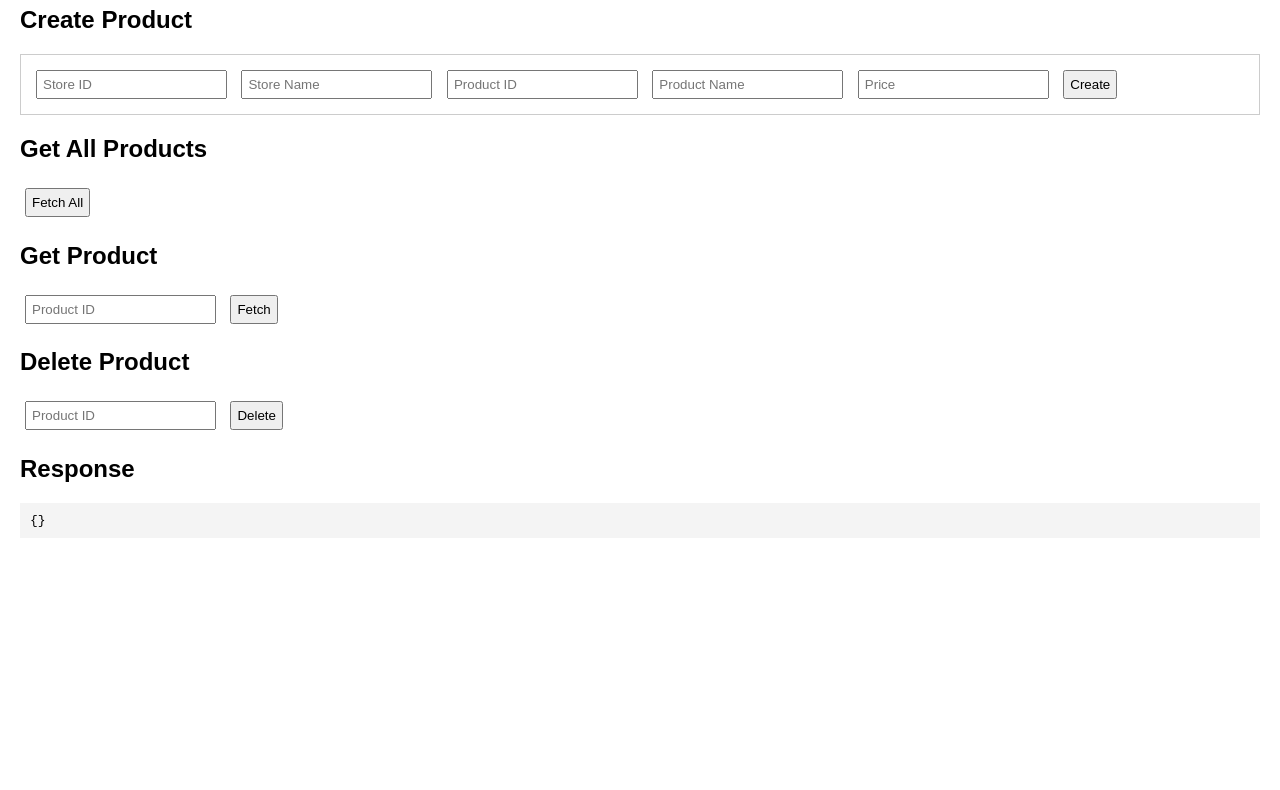
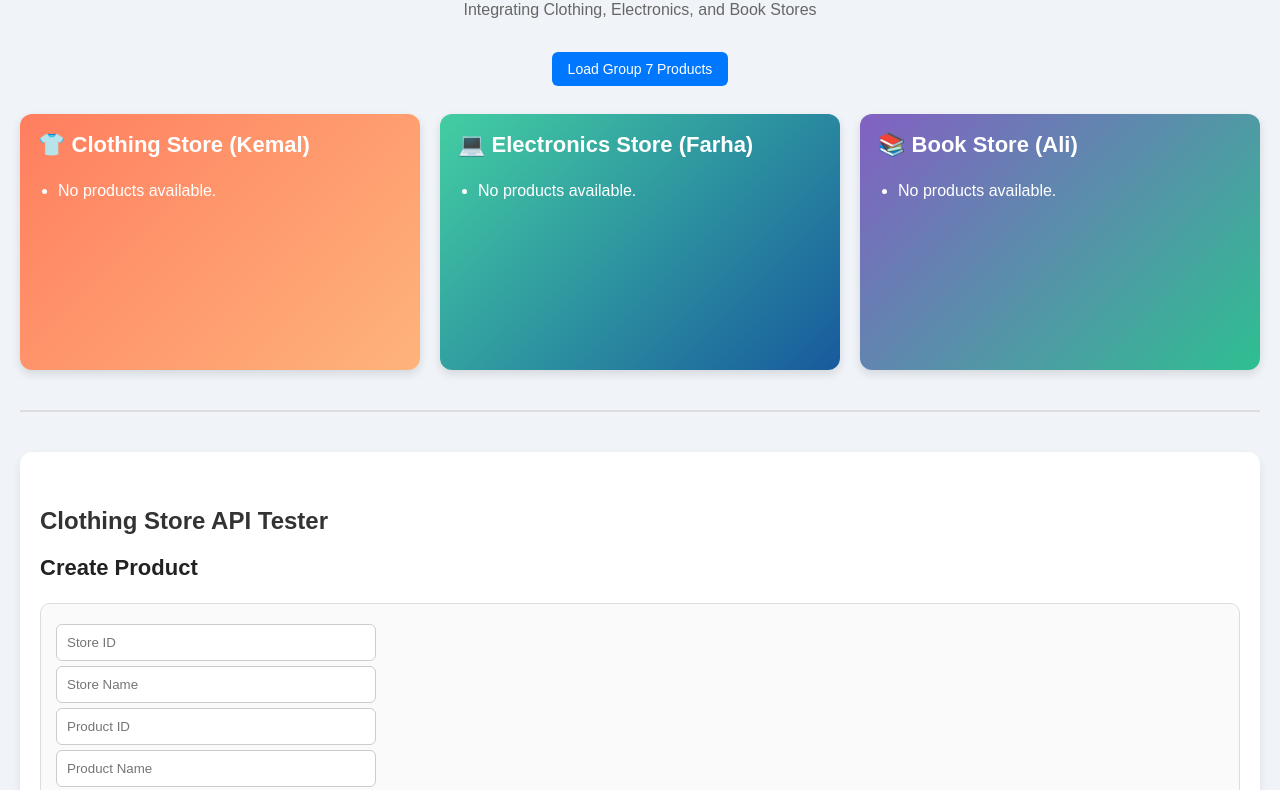
Before and after one commit to KemalUCa/clothing-store, a website: page public/index.html in a window 1280 px wide. Shown: the part 74-864 px from the top of the page. Before the commit the page ends 800 px from the top, so only its background shows below. Drawn offline with Linux system fonts and the light colour scheme; no server answers.

Commit message:
second commit

```diff
--- a/public/index.html
+++ b/public/index.html
@@ -1,42 +1,210 @@
 <!DOCTYPE html>
 <html lang="en">
 <head>
-<meta charset="UTF-8">
-<title>Clothing Store API Tester</title>
+  <meta charset="UTF-8" />
+  <meta name="viewport" content="width=device-width, initial-scale=1.0" />
+  <title>Group 7 Store</title>
   <style>
-  body { font-family: Arial; margin: 20px; }
-  form { margin-bottom: 20px; border: 1px solid #ccc; padding: 10px; }
-  input, button { margin: 5px; padding: 5px; }
-  pre { background: #f4f4f4; padding: 10px; }
+    body {
+      font-family: Arial, sans-serif;
+      margin: 20px;
+      background: #f0f4f8;
+      color: #222;
+    }
+
+    h1 {
+      text-align: center;
+      color: #222;
+      margin-bottom: 10px;
+    }
+
+    h2 {
+      margin-top: 35px;
+      color: #333;
+    }
+
+    h3 {
+      margin-top: 0;
+      font-size: 22px;
+    }
+
+    .subtitle {
+      text-align: center;
+      color: #666;
+      margin-bottom: 25px;
+    }
+
+    .stores-container {
+      display: grid;
+      grid-template-columns: repeat(auto-fit, minmax(260px, 1fr));
+      gap: 20px;
+      margin-top: 20px;
+    }
+
+    .store-card {
+      border-radius: 12px;
+      padding: 18px;
+      color: white;
+      box-shadow: 0 4px 10px rgba(0, 0, 0, 0.12);
+      min-height: 220px;
+    }
+
+    .clothing {
+      background: linear-gradient(135deg, #ff7e5f, #feb47b);
+    }
+
+    .electronics {
+      background: linear-gradient(135deg, #43cea2, #185a9d);
+    }
+
+    .books {
+      background: linear-gradient(135deg, #8360c3, #2ebf91);
+    }
+
+    .store-card ul {
+      padding-left: 20px;
+      margin: 0;
+    }
+
+    .store-card li {
+      margin-bottom: 8px;
+      line-height: 1.4;
+    }
+
+    .top-actions {
+      text-align: center;
+      margin-bottom: 20px;
+    }
+
+    button {
+      padding: 9px 16px;
+      margin: 8px 5px;
+      background: #0077ff;
+      color: white;
+      border: none;
+      cursor: pointer;
+      border-radius: 6px;
+      font-size: 14px;
+    }
+
+    button:hover {
+      background: #005fcc;
+    }
+
+    .tester-section {
+      margin-top: 40px;
+      background: white;
+      border-radius: 12px;
+      padding: 20px;
+      box-shadow: 0 4px 10px rgba(0, 0, 0, 0.08);
+    }
+
+    form {
+      margin-top: 15px;
+      margin-bottom: 20px;
+      padding: 15px;
+      background: #fafafa;
+      border: 1px solid #ddd;
+      border-radius: 10px;
+    }
+
+    input {
+      margin: 5px 0;
+      padding: 10px;
+      width: 100%;
+      max-width: 320px;
+      display: block;
+      border: 1px solid #ccc;
+      border-radius: 6px;
+      box-sizing: border-box;
+    }
+
+    pre {
+      background: #222;
+      color: #0f0;
+      padding: 14px;
+      border-radius: 8px;
+      overflow-x: auto;
+      white-space: pre-wrap;
+      word-wrap: break-word;
+    }
+
+    hr {
+      margin: 40px 0;
+      border: none;
+      border-top: 2px solid #ddd;
+    }
+
+    .small-note {
+      color: #666;
+      font-size: 14px;
+    }
   </style>
 </head>
 <body>
 
-<h1>Clothing Store API Tester</h1>
+  <h1>🛍️ Group 7 Store</h1>
+  <p class="subtitle">Integrating Clothing, Electronics, and Book Stores</p>
 
-<h2>Create Product</h2>
+
+
+  <div class="top-actions">
+    <button onclick="loadGroupStores()">Load Group 7 Products</button>
+  </div>
+
+  <div class="stores-container">
+    <div class="store-card clothing">
+      <h3>👕 Clothing Store (Kemal)</h3>
+      <ul id="clothingList">
+        <li>No products loaded yet.</li>
+      </ul>
+    </div>
+
+    <div class="store-card electronics">
+      <h3>💻 Electronics Store (Farha)</h3>
+      <ul id="electronicsList">
+        <li>No products loaded yet.</li>
+      </ul>
+    </div>
+
+    <div class="store-card books">
+      <h3>📚 Book Store (Ali)</h3>
+      <ul id="booksList">
+        <li>No products loaded yet.</li>
+      </ul>
+    </div>
+  </div>
+
+  <hr>
+
+  <div class="tester-section">
+    <h2>Clothing Store API Tester</h2>
+
+
+    <h3>Create Product</h3>
     <form id="createForm">
-  <input type="number" id="storeId" placeholder="Store ID" required>
-  <input type="text" id="storeName" placeholder="Store Name" required>
-  <input type="number" id="productId" placeholder="Product ID" required>
-  <input type="text" id="productName" placeholder="Product Name" required>
-  <input type="number" id="price" placeholder="Price" required>
-  <button type="submit">Create</button>
+      <input type="number" id="storeId" placeholder="Store ID" required />
+      <input type="text" id="storeName" placeholder="Store Name" required />
+      <input type="number" id="productId" placeholder="Product ID" required />
+      <input type="text" id="productName" placeholder="Product Name" required />
+      <input type="number" id="price" placeholder="Price" required />
+      <button type="submit">Create Product</button>
     </form>
 
-<h2>Get All Products</h2>
+    <h3>Get All Products</h3>
     <button onclick="getAll()">Fetch All</button>
 
-<h2>Get Product</h2>
-<input type="number" id="getId" placeholder="Product ID">
-<button onclick="getOne()">Fetch</button>
+    <h3>Get Product</h3>
+    <input type="number" id="getId" placeholder="Product ID" />
+    <button onclick="getOne()">Fetch Product</button>
 
-<h2>Delete Product</h2>
-<input type="number" id="deleteId" placeholder="Product ID">
-<button onclick="deleteProduct()">Delete</button>
+    <h3>Delete Product</h3>
+    <input type="number" id="deleteId" placeholder="Product ID" />
+    <button onclick="deleteProduct()">Delete Product</button>
 
-<h2>Response</h2>
+    <h3>Response</h3>
     <pre id="output">{}</pre>
+  </div>
 
   <script>
     const output = document.getElementById("output");
@@ -45,16 +213,64 @@ function show(data) {
       output.textContent = JSON.stringify(data, null, 2);
     }
 
+    function renderList(elementId, products) {
+      const list = document.getElementById(elementId);
+      list.innerHTML = "";
+
+      if (!products || products.length === 0) {
+        list.innerHTML = "<li>No products available.</li>";
+        return;
+      }
+
+      products.forEach(product => {
+        const li = document.createElement("li");
+        li.textContent = `${product.productName} - $${product.price}`;
+        list.appendChild(li);
+      });
+    }
+
+    async function loadGroupStores() {
+      try {
+        const response = await fetch("/all-products");
+        const allProducts = await response.json();
+
+        const clothingProducts = allProducts.filter(
+          p => p.storeName && p.storeName.toLowerCase().includes("clothing")
+        );
+
+        const electronicsProducts = allProducts.filter(
+          p => p.storeName && p.storeName.toLowerCase().includes("electronics")
+        );
+
+        const bookProducts = allProducts.filter(
+          p =>
+            p.storeName &&
+            (p.storeName.toLowerCase().includes("book") ||
+             p.storeName.toLowerCase().includes("books"))
+        );
+
+        renderList("clothingList", clothingProducts);
+        renderList("electronicsList", electronicsProducts);
+        renderList("booksList", bookProducts);
+      } catch (error) {
+        console.log("Could not load integrated store data:", error.message);
+
+        renderList("clothingList", []);
+        renderList("electronicsList", []);
+        renderList("booksList", []);
+      }
+    }
+
     // CREATE
     document.getElementById("createForm").addEventListener("submit", async (e) => {
       e.preventDefault();
 
       const data = {
-    storeId: document.getElementById("storeId").value,
+        storeId: Number(document.getElementById("storeId").value),
         storeName: document.getElementById("storeName").value,
-    productId: document.getElementById("productId").value,
+        productId: Number(document.getElementById("productId").value),
         productName: document.getElementById("productName").value,
-    price: document.getElementById("price").value
+        price: Number(document.getElementById("price").value)
       };
 
       const res = await fetch("/products", {
@@ -63,28 +279,37 @@ document.getElementById("createForm").addEventListener("submit", async (e) => {
         body: JSON.stringify(data)
       });
 
-  show(await res.json());
+      const result = await res.json();
+      show(result);
+      loadGroupStores();
     });
 
     // GET ALL
     async function getAll() {
       const res = await fetch("/products");
-  show(await res.json());
+      const data = await res.json();
+      show(data);
     }
 
     // GET ONE
     async function getOne() {
       const id = document.getElementById("getId").value;
       const res = await fetch(`/products/${id}`);
-  show(await res.json());
+      const data = await res.json();
+      show(data);
     }
 
     // DELETE
     async function deleteProduct() {
       const id = document.getElementById("deleteId").value;
       const res = await fetch(`/products/${id}`, { method: "DELETE" });
-  show(await res.json());
+      const data = await res.json();
+      show(data);
+      loadGroupStores();
     }
+
+    // auto-load on page open
+    loadGroupStores();
   </script>
 
 </body>
--- a/routes/productRoutes.js
+++ b/routes/productRoutes.js
@@ -17,4 +17,7 @@ router.put("/products/:id", productController.updateProduct);
 // DELETE
 router.delete("/products/:id", productController.deleteProduct);
 
+// INTEGRATION
+router.get("/all-products", productController.getAllGroupProducts);
+
 module.exports = router;
```
Also changed, not shown: controllers/productController.js (+51 -0 lines). Lines whose indentation alone changed are shown as unchanged.
